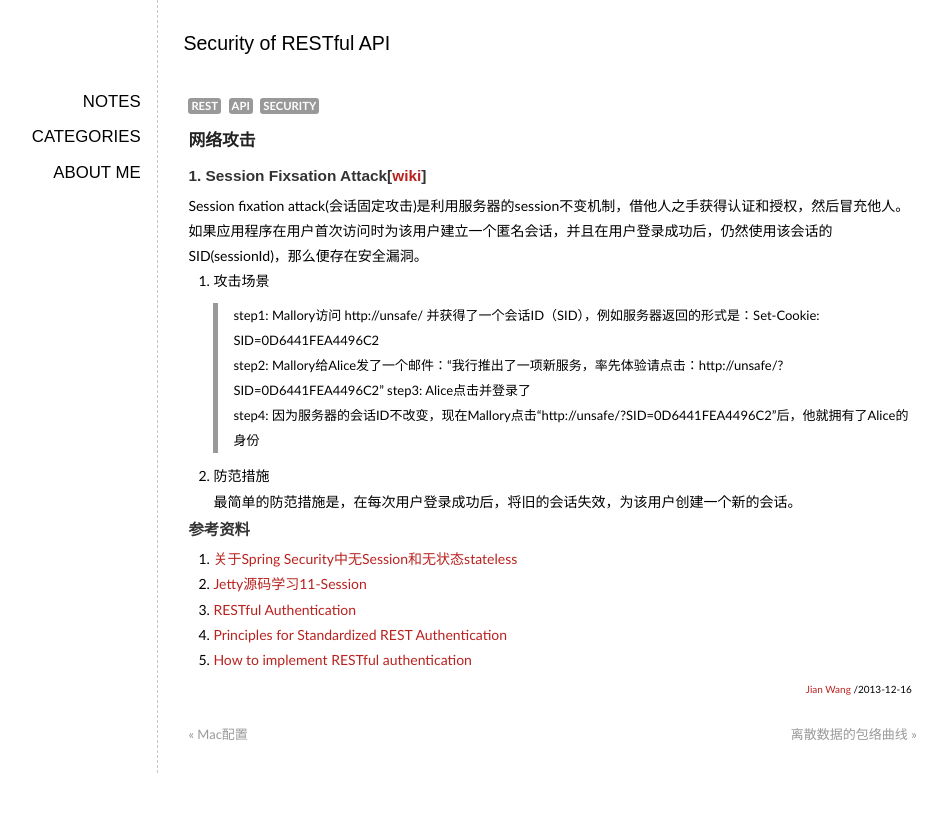
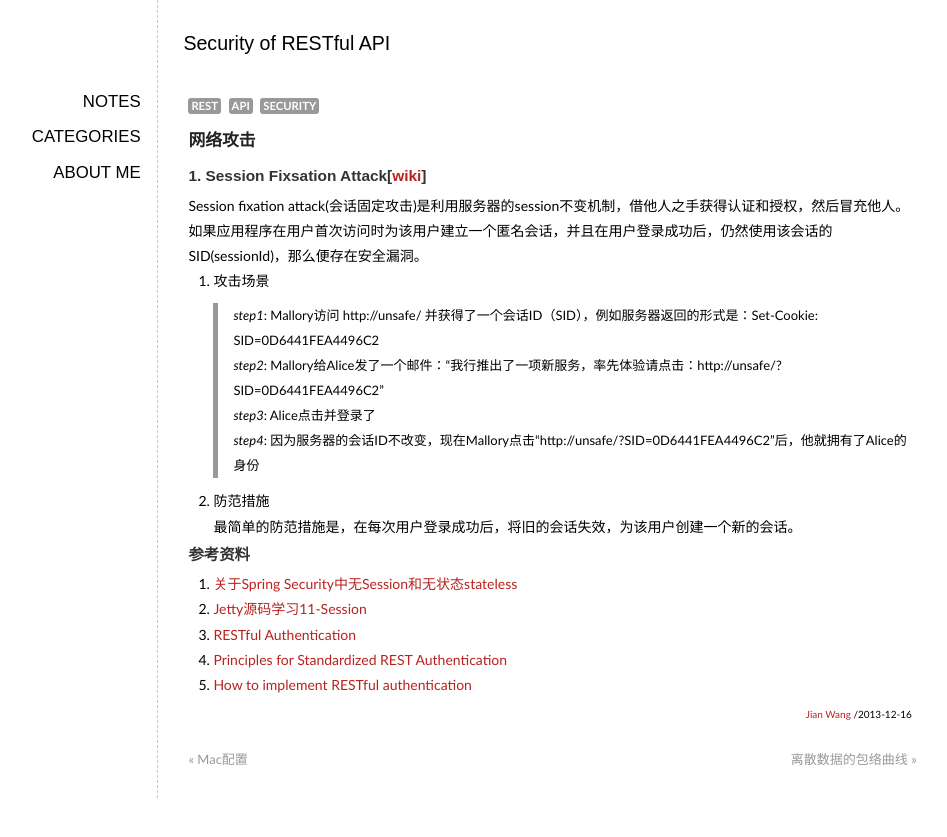
Before and after one commit to elan2wang/note, a Jekyll site: the page built from _posts/2013-12-16-security-of-restful-api.md, in a window 1280 px wide. Shown: the top 837 px of the page, without its empty margins (153-1100 px from the left). Built offline with Jekyll 4.4.1, drawn with Linux system fonts in a browser that asks for light colours; Markdown is read by kramdown in place of the engine named in the settings; comment, search, counter and statistics services are not loaded; part of the change alters nothing that is shown.

```diff
--- a/_posts/2013-12-16-security-of-restful-api.md
+++ b/_posts/2013-12-16-security-of-restful-api.md
@@ -8,10 +8,11 @@ categories: REST
 ####1. Session Fixsation Attack[[wiki](http://en.wikipedia.org/wiki/Session_fixation)]
 Session fixation attack(会话固定攻击)是利用服务器的session不变机制，借他人之手获得认证和授权，然后冒充他人。如果应用程序在用户首次访问时为该用户建立一个匿名会话，并且在用户登录成功后，仍然使用该会话的SID(sessionId)，那么便存在安全漏洞。
 1. 攻击场景
->step1: Mallory访问 http://unsafe/ 并获得了一个会话ID（SID），例如服务器返回的形式是：Set-Cookie: SID=0D6441FEA4496C2
->step2: Mallory给Alice发了一个邮件：“我行推出了一项新服务，率先体验请点击：http://unsafe/?SID=0D6441FEA4496C2”
->step3: Alice点击并登录了
->step4: 因为服务器的会话ID不改变，现在Mallory点击“http://unsafe/?SID=0D6441FEA4496C2”后，他就拥有了Alice的身份
+>_step1_: Mallory访问 http://unsafe/ 并获得了一个会话ID（SID），例如服务器返回的形式是：Set-Cookie: SID=0D6441FEA4496C2
+_step2_: Mallory给Alice发了一个邮件：“我行推出了一项新服务，率先体验请点击：http://unsafe/?SID=0D6441FEA4496C2”
+_step3_: Alice点击并登录了
+_step4_: 因为服务器的会话ID不改变，现在Mallory点击“http://unsafe/?SID=0D6441FEA4496C2”后，他就拥有了Alice的身份
+
 2. 防范措施
 最简单的防范措施是，在每次用户登录成功后，将旧的会话失效，为该用户创建一个新的会话。
 
```
